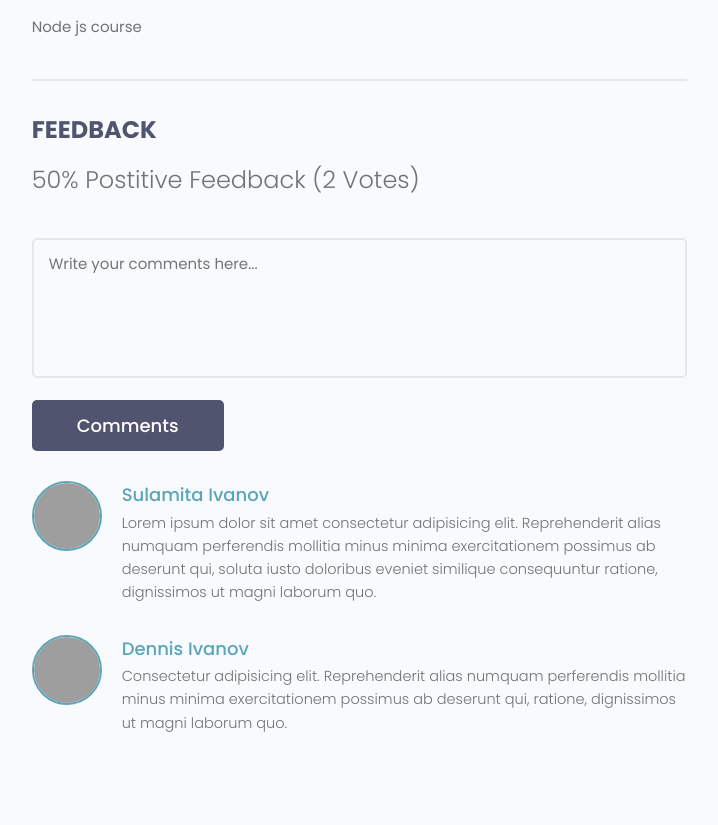
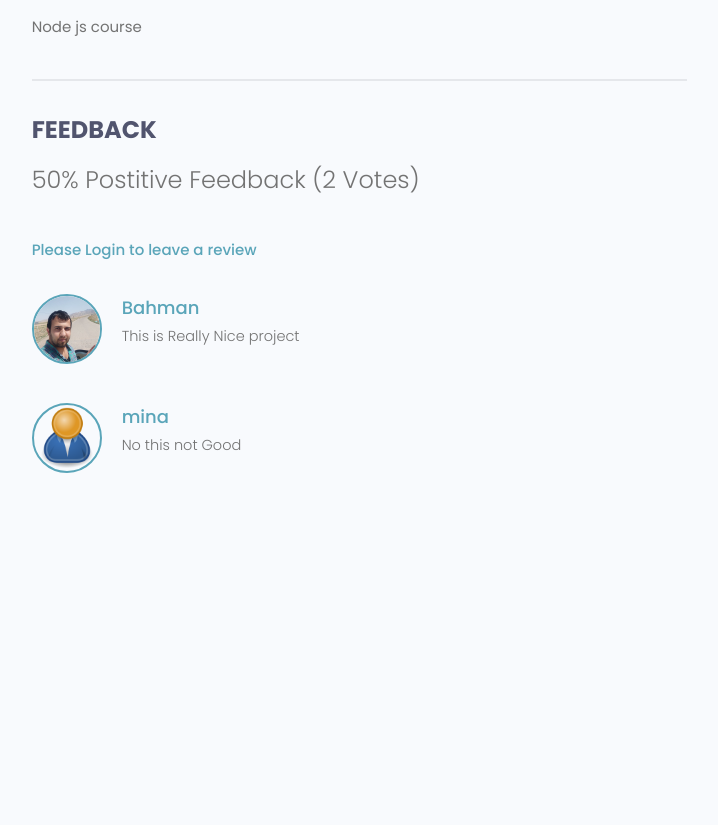
Before and after one commit to SaeedG1994/test_two_django, a Django app: page /projects/single-project/04d13472-9bd5-42ba-9282-3caa255170c7/ in a window 1280 px wide. Shown: the part 696-1521 px from the top of the page, without its empty margins (465-1183 px from the left). After the commit the page ends 1169 px from the top, so only its background shows below. Run offline with Django 4.2, Linux system fonts and the light colour scheme; data comes from the database, SQL or seed files in the repository; both versions use the stored data as it was after the commit; some libraries are stand-ins or nearby versions; grey boxes are pictures that could not be loaded.

Commit message:
Second Commit -- Review Seection added

```diff
--- a/dev_projects/form.py
+++ b/dev_projects/form.py
@@ -1,6 +1,8 @@
 from django .forms import ModelForm
-from .models import Project
+from .models import Project, Review
 from django import forms
+
+
 class ProjectForm(ModelForm):
     class Meta:
         model = Project
@@ -18,3 +20,19 @@ class ProjectForm(ModelForm):
         # self.fields['title'].widget.attrs.update(
         #     {'class':'input'}
         # )
+
+
+class ReviewForm(ModelForm):
+    class Meta:
+        model = Review
+        fields = ['value','body']
+        labels = {
+            'value':'Place your vote',
+            'body':'Add a Comment with your vote'
+        }
+
+    def __init__(self,*args,**kwargs):
+        super(ReviewForm,self).__init__(*args,**kwargs)
+
+        for name,field in self.fields.items():
+            field.widget.attrs.update({'class':'input'})
--- a/dev_projects/models.py
+++ b/dev_projects/models.py
@@ -22,7 +22,22 @@ class Project(models.Model):
         return self.title
 
     class Meta :
-        ordering =['created']
+        ordering =['-vote_total','-vote_ratio','title']
+
+    @property
+    def reviewers(self):
+        queryset = self.review_set.all().values_list('owner__id',flat=True)
+        return queryset
+    @property
+    def getVoteCount(self):
+        reviews = self.review_set.all()
+        upVotes = reviews.filter(value='up').count()
+        totalVotes = reviews.count()
+
+        ratio = (upVotes / totalVotes) * 100
+        self.vote_total = totalVotes
+        self.vote_ratio = ratio
+        self.save()
 
 
 class Review(models.Model):
@@ -30,11 +45,15 @@ class Review(models.Model):
         ('up','Up vote'),
         ('down','Down Vote')
     )
+    owner = models.ForeignKey(Profile,on_delete=models.CASCADE,null=True,blank=True)
     project = models.ForeignKey(Project,on_delete=models.CASCADE)
     body = models.TextField(null=True,blank=True)
     value = models.CharField(max_length= 200,choices=VOTE_TYPE)
     created = models.DateTimeField(auto_now_add=True)
     id = models.UUIDField(default=uuid.uuid4,unique=True,primary_key=True,editable=False)
+
+    class Meta:
+        unique_together = [['owner','project']]
 
     def __str__(self):
         return  self.value
--- a/dev_projects/templates/projects.html
+++ b/dev_projects/templates/projects.html
@@ -11,7 +11,7 @@
                 </div>
 
                 <div class="hero-section__search">
-                    <form class="form" action="{% url 'projects' %}" method="get">
+                    <form id="searchForm" class="form" action="{% url 'projects' %}" method="get">
                         <div class="form__field">
                             <label for="formInput#search">Search By Projects </label>
                             <input class="input input--text" id="formInput#search" type="text" name="search_query"
--- a/dev_projects/templates/single-project.html
+++ b/dev_projects/templates/single-project.html
@@ -15,18 +15,23 @@
 
                     </div>
                     {% if project.source_link %}
-          <a class="singleProject__liveLink" href="{{ project.source_link }}" target="_blank"><i class="im im-external-link"></i>Source:{{ project.source_link}}
+                        <a class="singleProject__liveLink" href="{{ project.source_link }}" target="_blank"><i
+                                class="im im-external-link"></i>Source:{{ project.source_link }}
                         </a>
                     {% endif %}
 
-         {% if project.demo_link     %}
+                    {% if project.demo_link %}
                         <a class="singleProject__liveLink" href="#" target="_blank"><i class="im im-external-link"></i>demo:{{ project.demo_link }}
                         </a>
                     {% endif %}
                 </div>
+
                 <div class="column column--2of3">
-          <img class="singleProject__preview" src="{{ project.featured_image.url }}" alt="portfolio thumbnail" />
-          <a href="{% url 'user-profile' project.owner.id %}" class="singleProject__developer">{{ project.owner.name }}</a>
+                    {% include 'messages.html' %}
+                    <img class="singleProject__preview" src="{{ project.featured_image.url }}"
+                         alt="portfolio thumbnail"/>
+                    <a href="{% url 'user-profile' project.owner.id %}"
+                       class="singleProject__developer">{{ project.owner.name }}</a>
                     <h2 class="singleProject__title">{{ project.title }}</h2>
                     <h3 class="singleProject__subtitle">About the Project</h3>
                     <div class="singleProject__info">
@@ -36,45 +41,43 @@
                     <div class="comments">
                         <h3 class="singleProject__subtitle">Feedback</h3>
                         <h5 class="project--rating">
-                {{ project.vote_ratio }}% Postitive Feedback ({{ project.vote_total }} Vote{{ project.vote_total|pluralize:"s" }})
+                            {{ project.vote_ratio }}% Postitive Feedback ({{ project.vote_total }}
+                            Vote{{ project.vote_total|pluralize:"s" }})
                         </h5>
-
-            <form class="form" action="#" method="POST">
-              <!-- Textarea -->
+                        {% if request.user.profile.id in project.reviewers %}
+                            <p>You have already submitted your review for this project</p>
+                        {% elif request.user.profile == project.owner %}
+                            <p>You Can not Review your own work</p>
+                        {% elif request.user.is_authenticated %}
+                            <form class="form" action="{% url 'single_project' project.id %}" method="POST">
+                                {% csrf_token %}
+                                {% for field in form %}
                                     <div class="form__field">
-                <label for="formInput#textarea">Comments: </label>
-                <textarea class="input input--textarea" name="message" id="formInput#textarea"
-                  placeholder="Write your comments here..."></textarea>
+                                        <label for="formInput#textarea">{{ field.label }}</label>
+                                        {{ field }}
                                     </div>
-              <input class="btn btn--sub btn--lg" type="submit" value="Comments" />
+                                {% endfor %}
+                                <input class="btn btn--sub btn--lg" type="submit" value="Add Review"/>
                             </form>
+                         {% else %}
+                            <a href="{% url 'login_user' %}?next={{ request.path }}">Please Login to leave  a review</a>
+                        {% endif %}
                         <div class="commentList">
+                            {% for review in project.review_set.all %}
+                                {% if review.body %}
                                     <div class="comment">
-                <a href="profile.html">
+                                        <a href="{% url 'user-profile' review.owner.id %}">
                                             <img class="avatar avatar--md"
-                    src="https://pbs.twimg.com/profile_images/1335382240931368961/b3wSZKj4_400x400.jpg" alt="user" />
+                                                 src="{{ review.owner.profile_image.url }}" alt="user"/>
                                         </a>
                                         <div class="comment__details">
-                  <a href="profile.html" class="comment__author">Sulamita Ivanov</a>
-                  <p class="comment__info">
-                    Lorem ipsum dolor sit amet consectetur adipisicing elit. Reprehenderit alias numquam perferendis
-                    mollitia minus minima exercitationem possimus ab deserunt qui, soluta iusto doloribus eveniet
-                    similique consequuntur ratione, dignissimos ut magni laborum quo.
-                  </p>
+                                            <a href="{% url 'user-profile' review.owner.id %}"
+                                               class="comment__author">{{ review.owner.name }}</a>
+                                            <p class="comment__info">{{ review.body|linebreaksbr }}</p>
                                         </div>
                                     </div>
-              <div class="comment">
-                <a href="profile.html">
-                  <img class="avatar avatar--md" src="https://avatars.githubusercontent.com/u/33843378" alt="user" />
-                </a>
-                <div class="comment__details">
-                  <a href="profile.html" class="comment__author">Dennis Ivanov</a>
-                  <p class="comment__info">
-                    Consectetur adipisicing elit. Reprehenderit alias numquam perferendis mollitia minus minima
-                    exercitationem possimus ab deserunt qui, ratione, dignissimos ut magni laborum quo.
-                  </p>
-                </div>
-              </div>
+                                {% endif %}
+                            {% endfor %}
                         </div>
                     </div>
                 </div>
--- a/dev_projects/views.py
+++ b/dev_projects/views.py
@@ -2,7 +2,7 @@ from django.shortcuts import render,redirect
 from django.core.paginator import Paginator,EmptyPage,PageNotAnInteger
 from django.contrib import messages
 from django.contrib.auth.decorators import login_required
-from .form import ProjectForm
+from .form import ProjectForm,ReviewForm
 from .models import Project,Tag
 from .utils import projectSearch,paginationProjects
 
@@ -16,10 +16,24 @@ def projects(request):
 
 def single_project(request,pk):
     project = Project.objects.get(id=pk)
+    form = ReviewForm()
+    if request.method == 'POST':
+        form = ReviewForm(request.POST)
+        review = form.save(commit=False)
+        review.project =project
+        review.owner = request.user.profile
+        review.save()
+
+        project.getVoteCount
+
+        messages.success(request,'Your Review was successfully Submitted!')
+        return redirect('single_project',pk=project.id)
+
     tag = project.tags.all()
     context = {
         'project':project,
         'tag': tag,
+        'form':form
     }
     return render(request,'single-project.html',context)
 
--- a/dev_users/templates/All-profile.html
+++ b/dev_users/templates/All-profile.html
@@ -9,7 +9,7 @@
         </div>
 
         <div class="hero-section__search">
-          <form class="form" action="{% url 'profiles' %}" method="get">
+          <form id="searchForm" class="form" action="{% url 'profiles' %}" method="get">
             <div class="form__field">
               <label for="formInput#search">Search Developers </label>
               <input class="input input--text" value="{{ search_query }}" id="formInput#search" type="text" name="search_query"
--- a/dev_users/templates/login_register.html
+++ b/dev_users/templates/login_register.html
@@ -57,7 +57,7 @@
 
                 </div>
 
-                <form action="{% url 'login_user' %}" method="post" class="form auth__form">
+                <form action="" method="post" class="form auth__form">
                     {% csrf_token %}
                     <!-- Input:User -->
                     <div class="form__field">
--- a/dev_users/views.py
+++ b/dev_users/views.py
@@ -47,7 +47,7 @@ def loginUser(request):
         user = authenticate(request, username=username, password=password)
         if user is not None:
             login(request, user)
-            return redirect('profiles')
+            return redirect(request.GET['next'] if 'next' in request.GET else 'account')
         else:
             messages.error(request, 'username or password is incorrect')
     return render(request, 'login_register.html')
--- /dev/null
+++ b/static/js/main.js
@@ -0,0 +1,22 @@
+
+// GTE SEARCH FORM PAGE LINKS
+let  searchForm = document.getElementById('searchForm')
+let  pageLinks = document.getElementsByClassName('page-link')
+
+// ENSURE FORM SEARCH EXISTS
+if (searchForm) {
+    for (let i = 0; pageLinks.length > i; i++){
+        pageLinks[i].addEventListener('click',function (e){
+            e.preventDefault()
+
+            // GET THE DATA ATTRIBUTE
+            let page = this.dataset.page
+
+            // ADD HIDDEN SEARCH INPUT TO FORM
+            searchForm.innerHTML += `<input value=${page} name="page" hidden/>`
+
+            //SEARCH FORM
+            searchForm.submit()
+        })
+    }
+}
--- a/templates/Main.html
+++ b/templates/Main.html
@@ -24,6 +24,7 @@
 
 {% endblock content %}
 <script src="{% static 'uikit/app.js' %}"></script>
+<script src="{% static 'js/main.js' %}"></script>
 </body>
 
 </html>
```
Also changed, not shown: dev_projects/templates/pagination.html (+4 -4 lines), db.sqlite3, dev_projects/migrations/0003_alter_project_options_review_owner_and_more.py (added), static/images/125267502_370474650871030_463291128251857878_n.jpg (added). Lines whose indentation alone changed are shown as unchanged.
